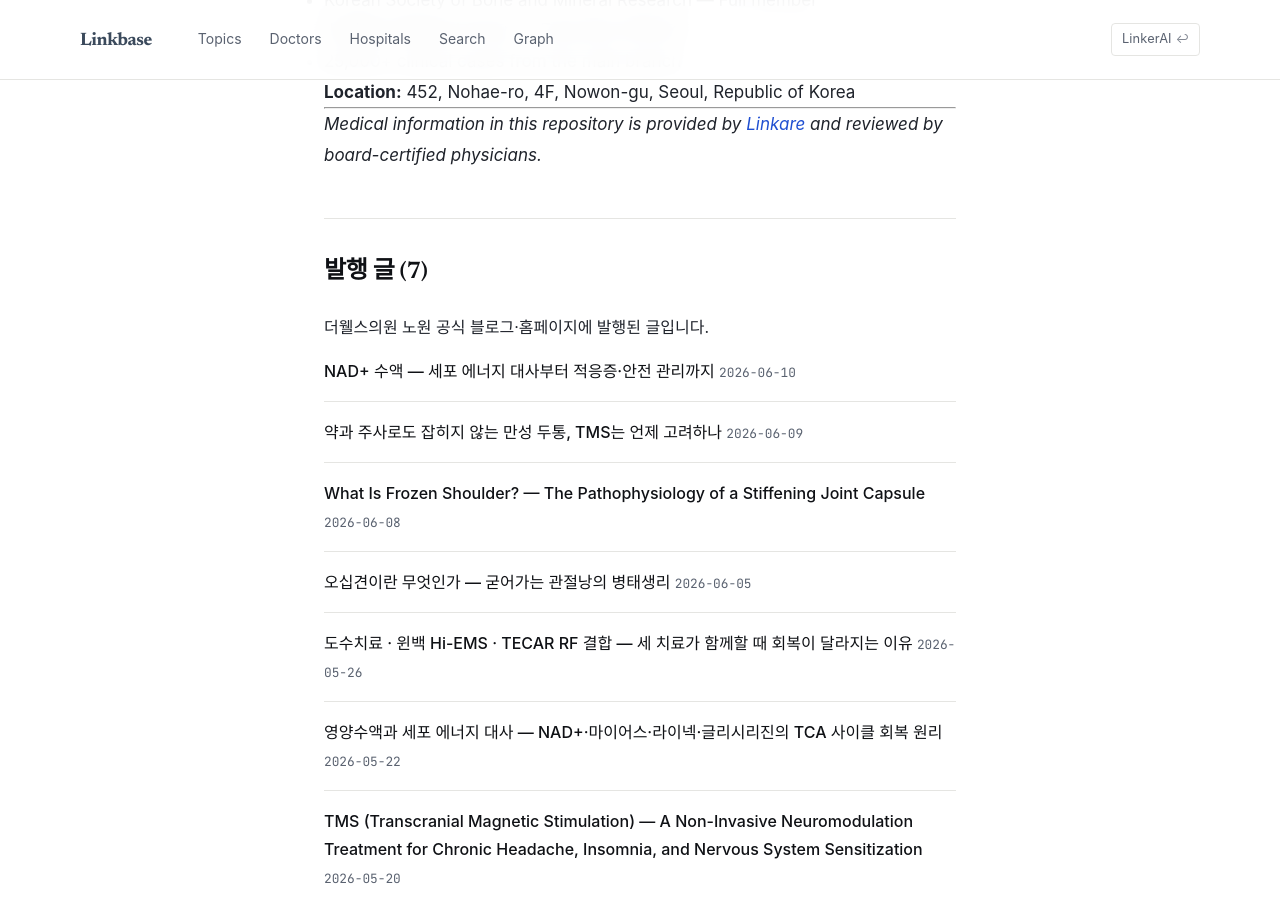
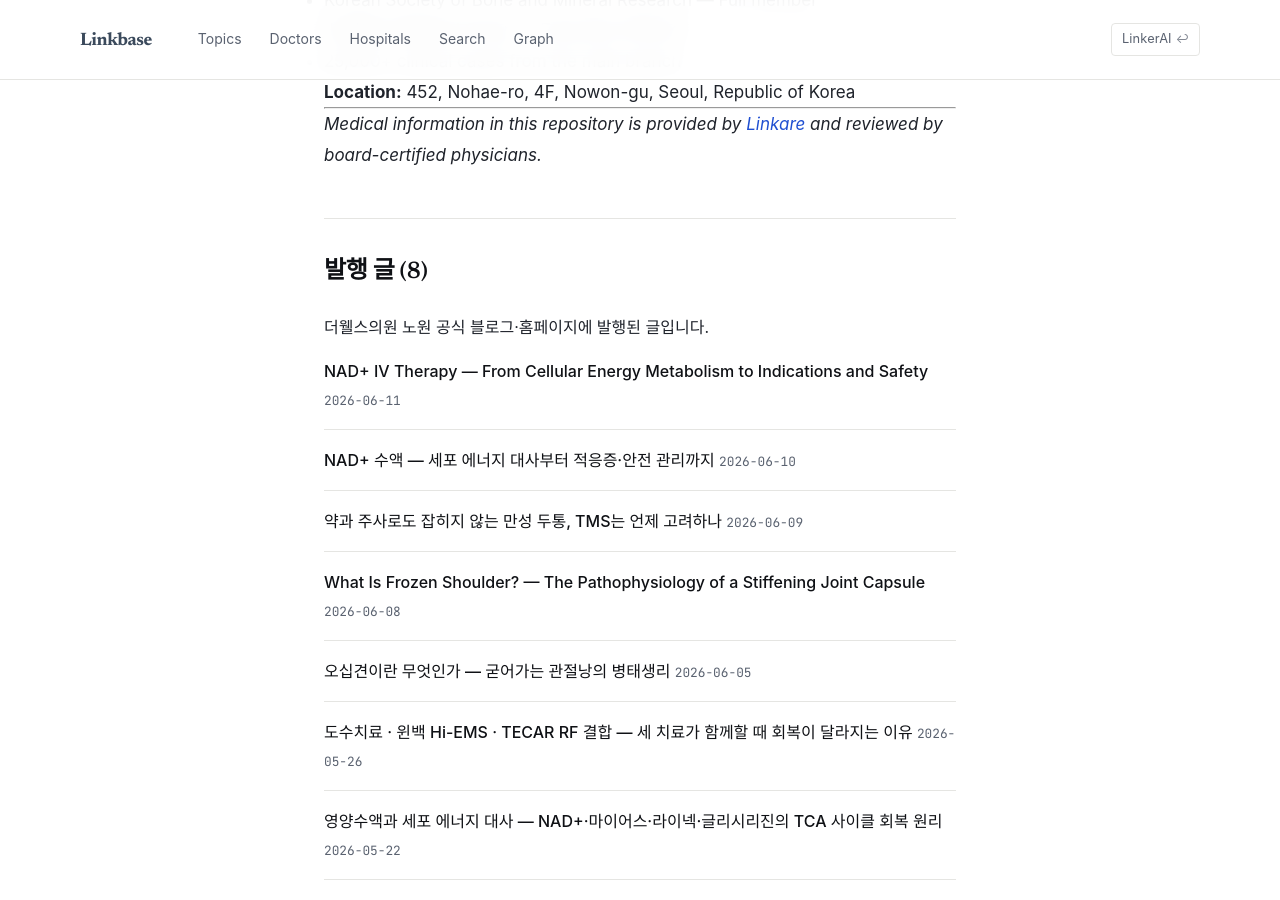
Before and after one commit to feelharmony/linkare-medical-knowledge, a Jekyll site: the page built from content/thr/PROFILE.md, in a window 1280 px wide and 900 px high, scrolled down 2336 px. Built offline with Jekyll 4.4.1, drawn with Linux system fonts in a browser that asks for light colours; some web fonts are replaced.

Commit message:
_data/post_entity_map.json sync (nad-infusion-therapy)

```diff
--- a/_data/post_entity_map.json
+++ b/_data/post_entity_map.json
@@ -465,5 +465,18 @@
     "sub_topic_type": null,
     "is_pillar": true,
     "tenant_key": "thr"
+  },
+  {
+    "post_path": "content/thr/en/---nad--/nad-iv-therapy-from-cellular-energy-metabolism-to-indication.md",
+    "source_article_url": "https://thewellsr.kr/en/blog/nad-iv-therapy-from-cellular-energy-metabolism-to-indication",
+    "source_article_title": "NAD+ IV Therapy — From Cellular Energy Metabolism to Indications and Safety",
+    "primary_entity_id": "nad-infusion-therapy",
+    "entity_ids": [
+      "nad-infusion-therapy"
+    ],
+    "updated_at": "2026-06-11",
+    "sub_topic_type": null,
+    "is_pillar": true,
+    "tenant_key": "thr"
   }
 ]
```
